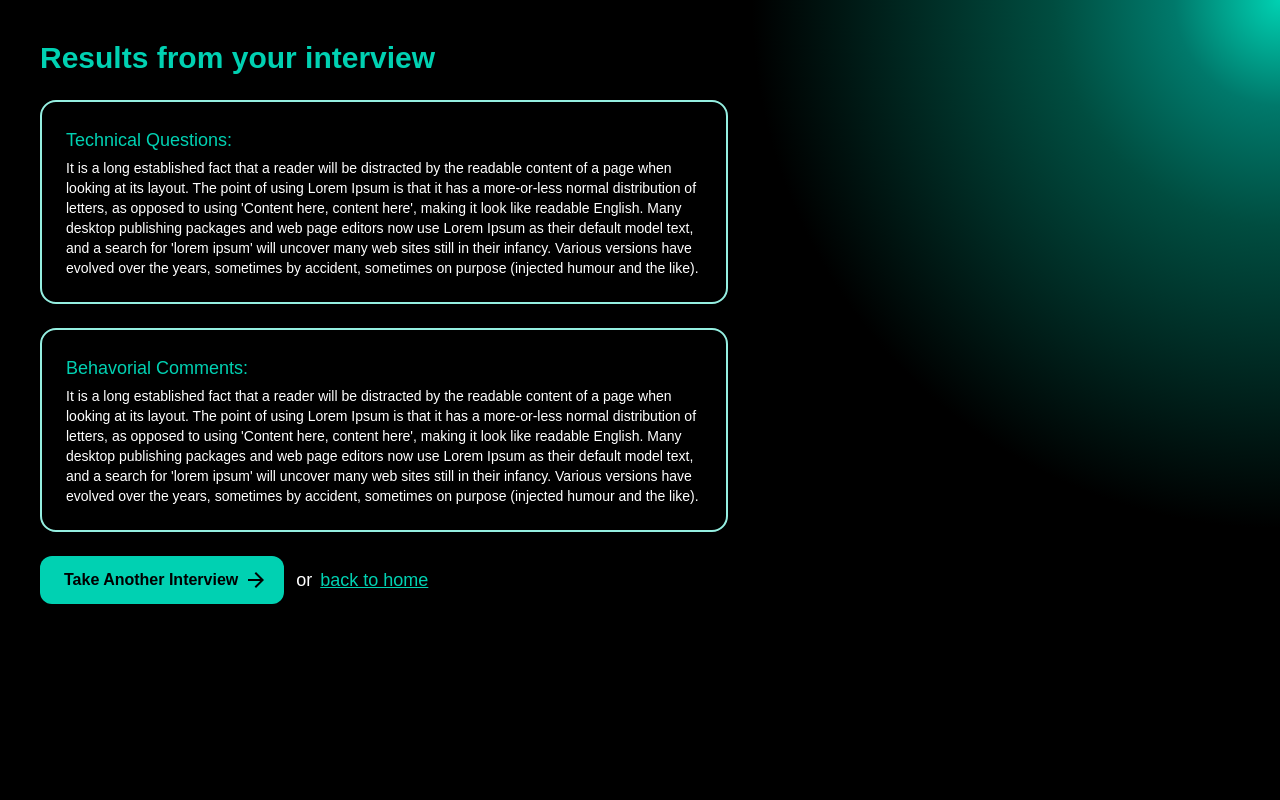
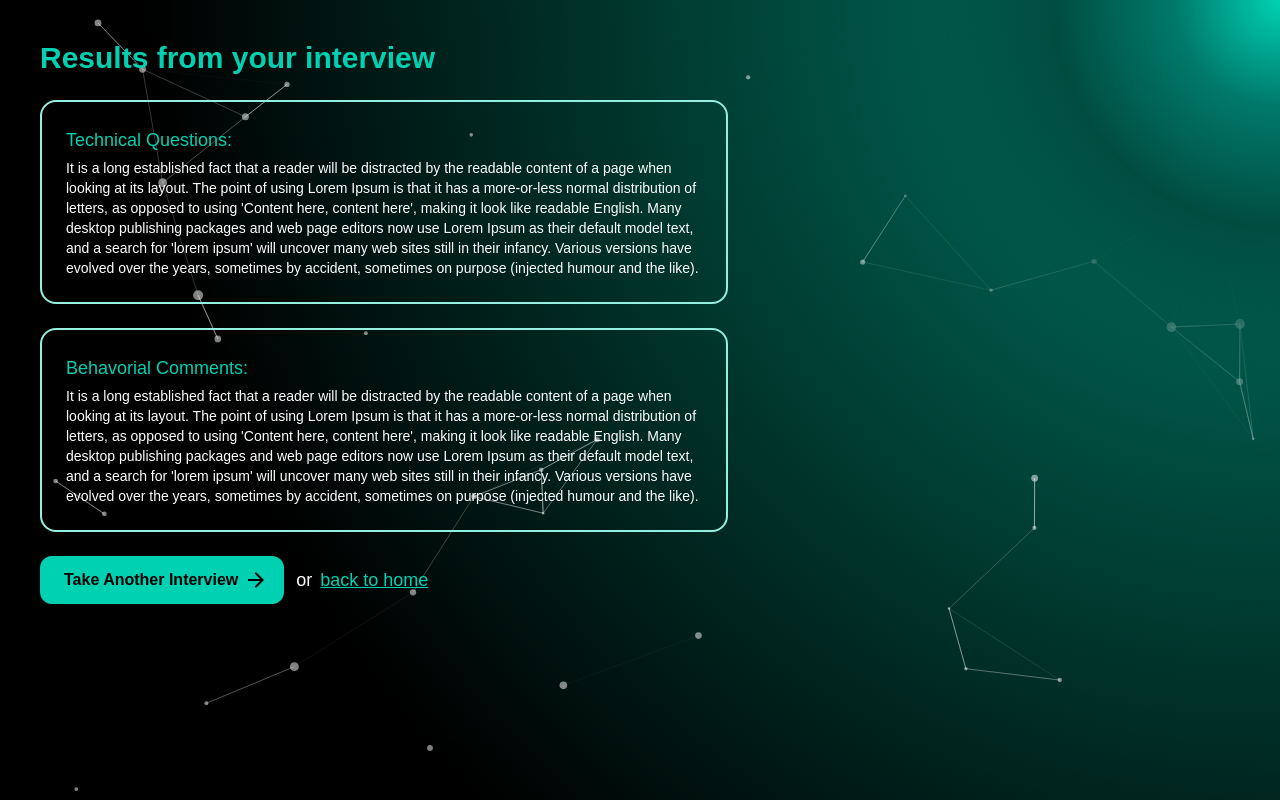
Before and after one commit to jaeeungracelee/InterviewAId, a Next.js app in the folder frontend/: page /feedback in a window 1280 px wide. Built offline with nearby package versions, Linux system fonts and the light colour scheme.

Commit message:
actuallyyy finalized the particles

```diff
--- a/frontend/src/app/globals.css
+++ b/frontend/src/app/globals.css
@@ -16,21 +16,18 @@ body {
   height: 100vh;
   overflow: hidden;
   font-family: 'Poppins', sans-serif;
-  z-index: -4;
 }
 
 #tsparticles {
   position: absolute;
   width: 100%;
   height: 100%;
-  z-index: -1;
 }
 
 #particles-js {
   position: absolute;
   width: 100%;
   height: 100%;
-  z-index: -1;
 }
 
 .btn {
@@ -76,7 +73,8 @@ button:active {
 }
 
 .questions-background {
-  background: radial-gradient(circle at top right, #00d1b2, #00796b 7%, #004d40 15%, #000000 35%);
+  background: radial-gradient(circle at top right, #00d1b2, #00796b 7%, #004d40 15%, transparent 35%);
+
 }
 
 .messages::-webkit-scrollbar {
```
